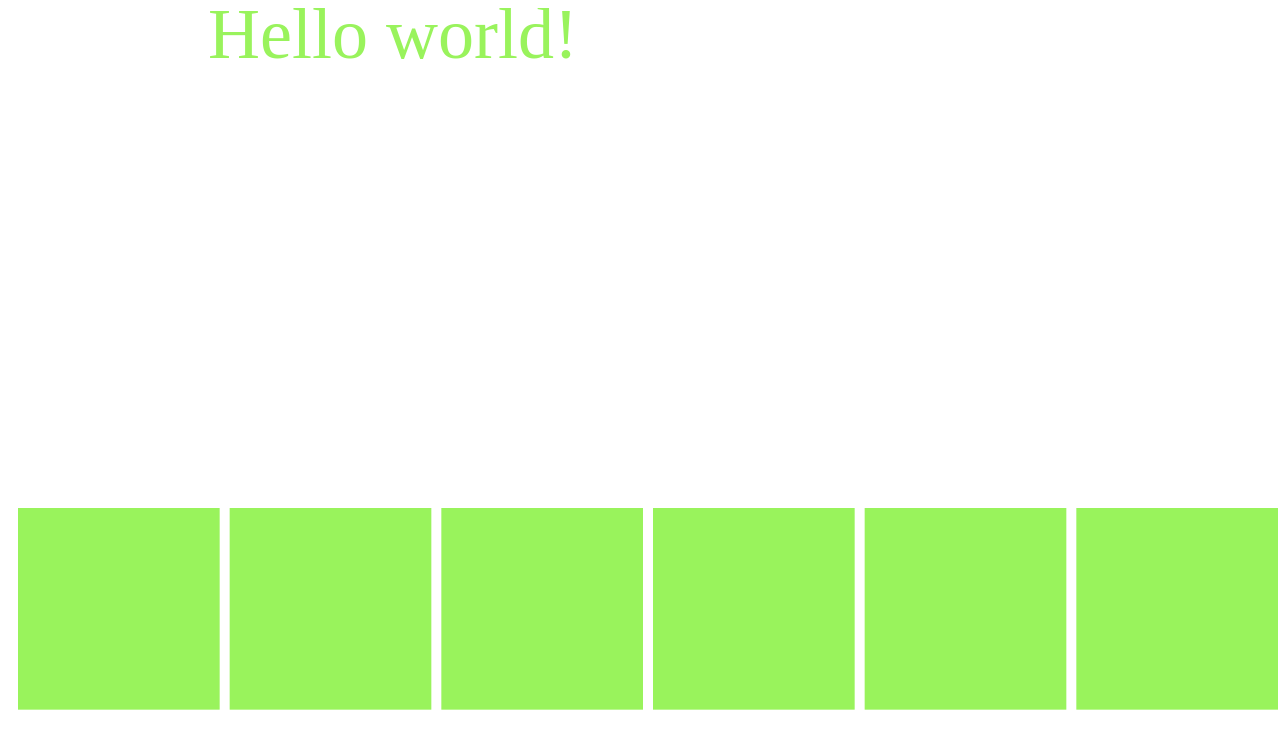
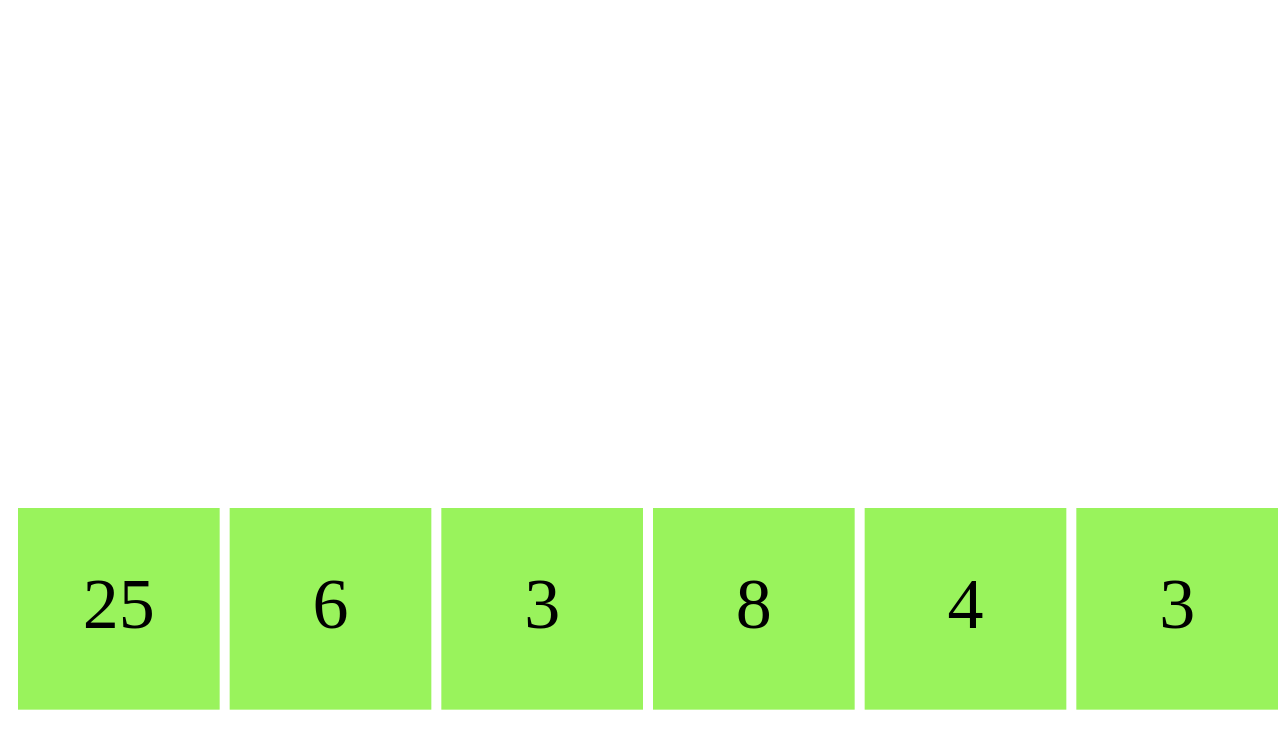
Before and after one commit to W00ge/numbergame, a plain HTML site: page Joe2.html in a window 1280 px wide. Drawn offline with Linux system fonts and the light colour scheme.

Commit message:
numbers in boxes nearly done!!!
the numbers are in the boxes! and they stay there if you move the page
left or right. but not up. this needs to be fixed!!!!!!!.

```diff
--- a/Joe2.html
+++ b/Joe2.html
@@ -18,6 +18,7 @@ var goJoe = function()
 	var a = document.getElementById ("JoeCanvas");
 	a.addEventListener("click",onclick);
 	a.addEventListener("resize",onresize);
+	globNums = pickNumbers(6)
 	drawIt();
 }
 
@@ -30,42 +31,52 @@ var drawIt = function()
 	console.log("width " + winWidth + " height " + winHeight);
 	a.width = winWidth;
 	a.height = winHeight;
-	b.fillStyle = "#99f35c";
-	b.font = "72px Blackadder";
-	b.fillText ("Hello world!",200,50);
+	// b.fillStyle = "#99f35c";
+	// b.font = "72px Blackadder";
+	// b.fillText ("Hello world!",200,50);
 	var numButtonsAcross = 6;
 	var sideMargins = 10;
 	var spaceBetween = 10;
 	var size = (winWidth - (2 * sideMargins) - (spaceBetween * (numButtonsAcross - 1))) / numButtonsAcross;
 	var distance = size + spaceBetween;
+	var buttonTopLine = 500;
+	var buttonTopLineText = buttonTopLine + size / 2;
+	// Draw the buttons
 	var ButtonNum = 0;
 	while(ButtonNum < 6)
 	{
-		b.fillRect(ButtonNum * distance + sideMargins,500,size,size);
+		b.fillStyle = "#99f35c";
+		b.fillRect(ButtonNum * distance + sideMargins,buttonTopLine,size,size);
+		b.fillStyle = "#000000";
+		b.font = "72px Blackadder";
+		var n = ButtonNum * distance + sideMargins + size / 2;
+		b.textAlign = "center";
+		b.textBaseline = "middle";
+		b.fillText (globNums.parts[ButtonNum],n,buttonTopLineText);
+
+
+
 		ButtonNum ++;
 	}
 }
 
+var pickNumbers = function(numNumbers)
+{
+	var Nums = [];
+	Nums.push(Math.floor(Math.random() * 4 + 1) * 25);
+	for (var i = 0; i < numNumbers - 1; i++)
+	{
+		Nums.push(Math.floor(Math.random() * 10 + 1));
+	}
 
+	var targetNumber =
+	{
+		parts: Nums,
+		number: (Math.floor(Math.random() * 999 + 1))
+	}
 
-
-
-
-
-
-
-
-
-
-
-
-
-
-
-
-
-
-
+	return targetNumber;
+}
 
 </script>
 <canvas id = "JoeCanvas" width = "1000px" height = "1000px"></canvas>
```
